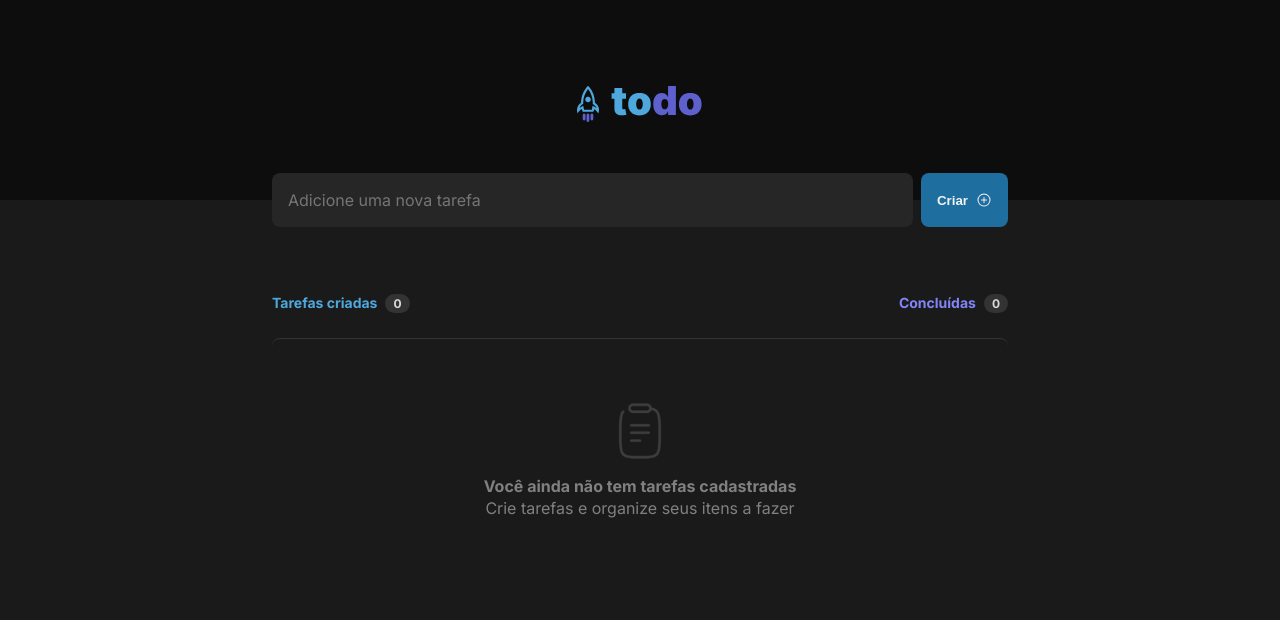
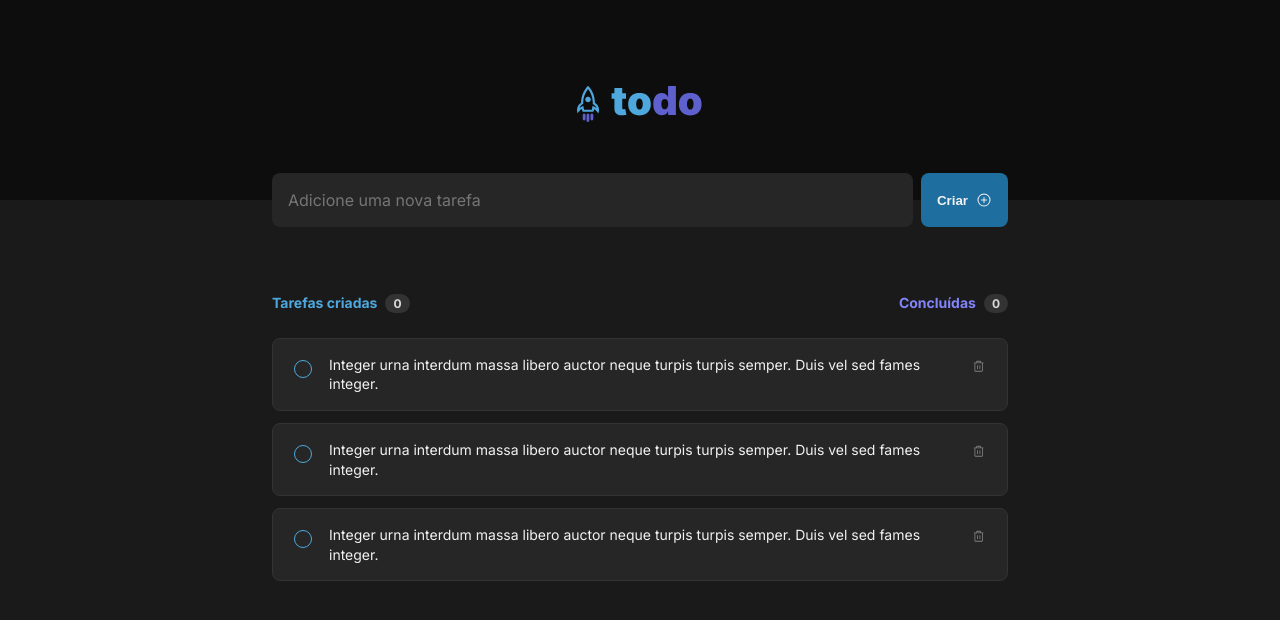
Before and after one commit to dantevicenzo/challenge-ignite-react-js-01-todo-list, a React (Vite) app: page / in a window 1280 px wide. Shown: the top 620 px of the page. Built offline with nearby package versions, Linux system fonts and the light colour scheme.

Commit message:
Task component

```diff
--- a/src/App.tsx
+++ b/src/App.tsx
@@ -5,6 +5,7 @@ import Button from "./components/Button";
 import Empty from "./components/Empty";
 
 import styles from './App.module.css';
+import Task from './components/Task';
 
 function App() {
 
@@ -27,7 +28,11 @@ function App() {
               <span className={styles.completed}>Concluídas</span><span className={styles.counter}>0</span>
             </div>
           </div>
-          <Empty />
+          <div className={styles.tasks}>
+            <Task id="task1" content="Integer urna interdum massa libero auctor neque turpis turpis semper. Duis vel sed fames integer."/>
+            <Task id="task2" content="Integer urna interdum massa libero auctor neque turpis turpis semper. Duis vel sed fames integer."/>
+            <Task id="task3" content="Integer urna interdum massa libero auctor neque turpis turpis semper. Duis vel sed fames integer."/>
+          </div>
         </div>
       </main>
     </div>
--- /dev/null
+++ b/src/components/Task.module.css
@@ -0,0 +1,91 @@
+.task {
+    background-color: var(--gray-500);
+    padding: 1rem;
+    border-radius: 8px;
+    border: 1px solid var(--gray-400);
+    display: flex;
+    align-items: flex-start;
+    gap: 0.75rem;
+}
+
+.task > p {
+    font-size: 0.875rem;
+    flex: 1;
+}
+
+.task > input[type="checkbox"]:checked + label + p {
+    color: var(--gray-300);
+    text-decoration: line-through;
+}
+
+.task + .task {
+    margin-top: 0.75rem;
+}
+
+.task > input[type="checkbox"] {
+    display: none; /* hide the default checkbox */
+}
+
+.task > label {
+    display: inline-block;
+    position: relative;
+    padding-left: 28px; /* adjust this value based on the size of the checkbox */
+    cursor: pointer;
+}
+
+.task > label:before {
+    content: '';
+    display: inline-block;
+    position: absolute;
+    left: 0;
+    top: 0;
+    width: 1rem; /* adjust this value based on the size of the checkbox */
+    height: 1rem; /* adjust this value based on the size of the checkbox */
+    border: 1px solid var(--blue);
+    border-radius: 50%;
+    margin: 0.3rem;
+}
+
+.task > label:hover:before {
+    border: 1px solid var(--blue-dark);
+    background-color: rgba(30, 111, 159, .2);
+}
+
+.task > input[type="checkbox"]:checked + label:before {
+    background-color: var(--purple-dark);
+}
+
+.task > input[type="checkbox"]:checked + label:hover:before {
+    background-color: var(--purple);
+}
+
+.task > input[type="checkbox"]:checked + label:after {
+    content: '';
+    display: block;
+    position: absolute;
+    left: 7px; /* adjust this value based on the size of the checkbox */
+    top: 4px; /* adjust this value based on the size of the checkbox */
+    width: 2px; /* adjust this value based on the size of the checkbox */
+    height: 6px; /* adjust this value based on the size of the checkbox */
+    border: solid white;
+    border-width: 0 2px 2px 0;
+    transform: rotate(45deg);
+    margin: 0.3rem;
+}
+
+.trash {
+    background-color: transparent;
+    color: var(--gray-300);
+    border: none;
+    height: 1.5rem;
+    width: 1.5rem;
+    border-radius: 4px;
+    padding: 0.313rem, 0.375rem;
+    line-height: 0;
+}
+
+.trash:hover {
+    background-color: var(--gray-400);
+    color: var(--danger);
+    cursor: pointer;
+}
--- /dev/null
+++ b/src/components/Task.tsx
@@ -0,0 +1,18 @@
+import { Trash } from '@phosphor-icons/react'
+import styles from './Task.module.css'
+
+interface ITaskProps {
+    id: string,
+    content: string,
+}
+
+export default function Task({id, content} : ITaskProps){
+    return (
+        <li className={styles.task}>
+            <input type="checkbox" id={id} />
+            <label htmlFor={id}></label>
+            <p>{content}</p>
+            <button className={styles.trash}><Trash /></button>
+        </li>
+    )
+}
--- a/src/global.css
+++ b/src/global.css
@@ -21,6 +21,7 @@
 
 body {
     background-color: var(--gray-600);
+    user-select: none;
 }
 
 body, input, select, textarea {
```
Also changed, not shown: src/components/Tasks.tsx (added, +9 -0 lines), src/components/Tasks.module.css (added).
